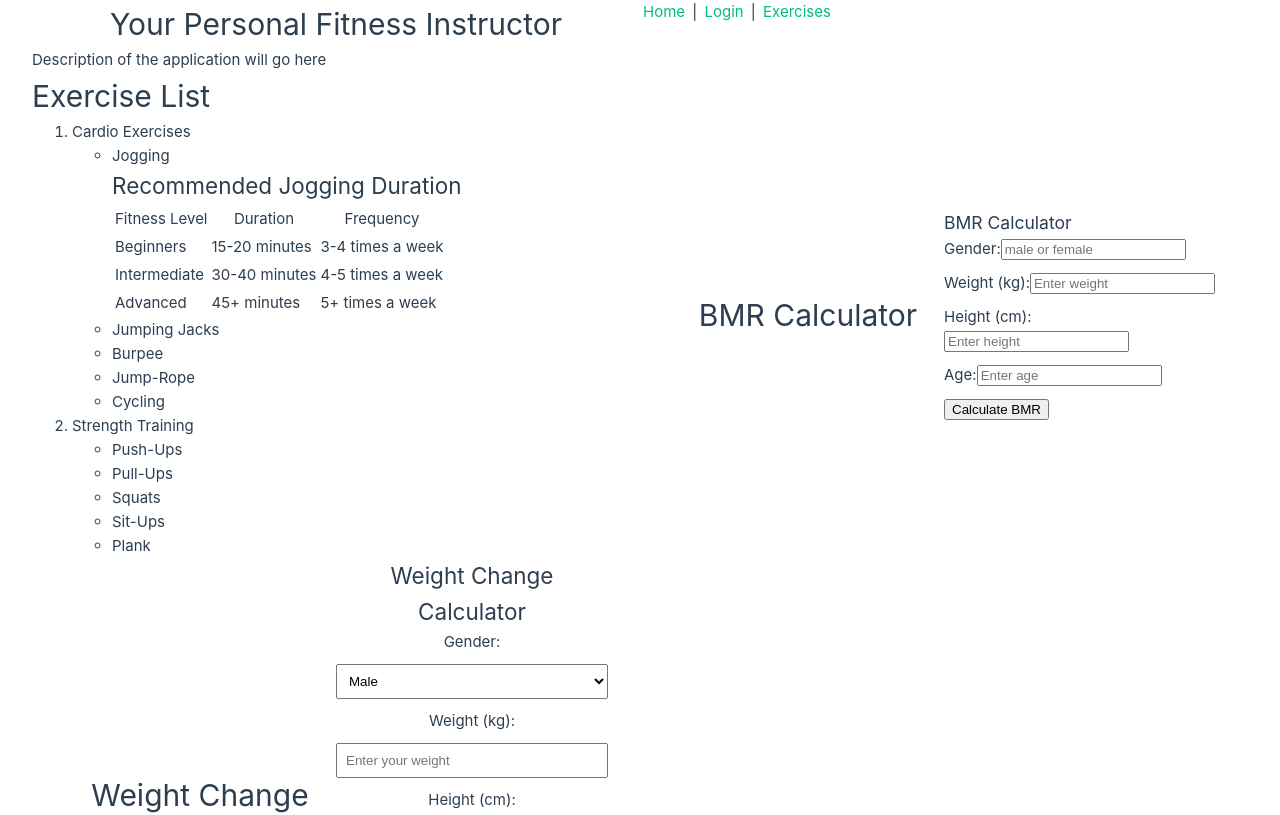
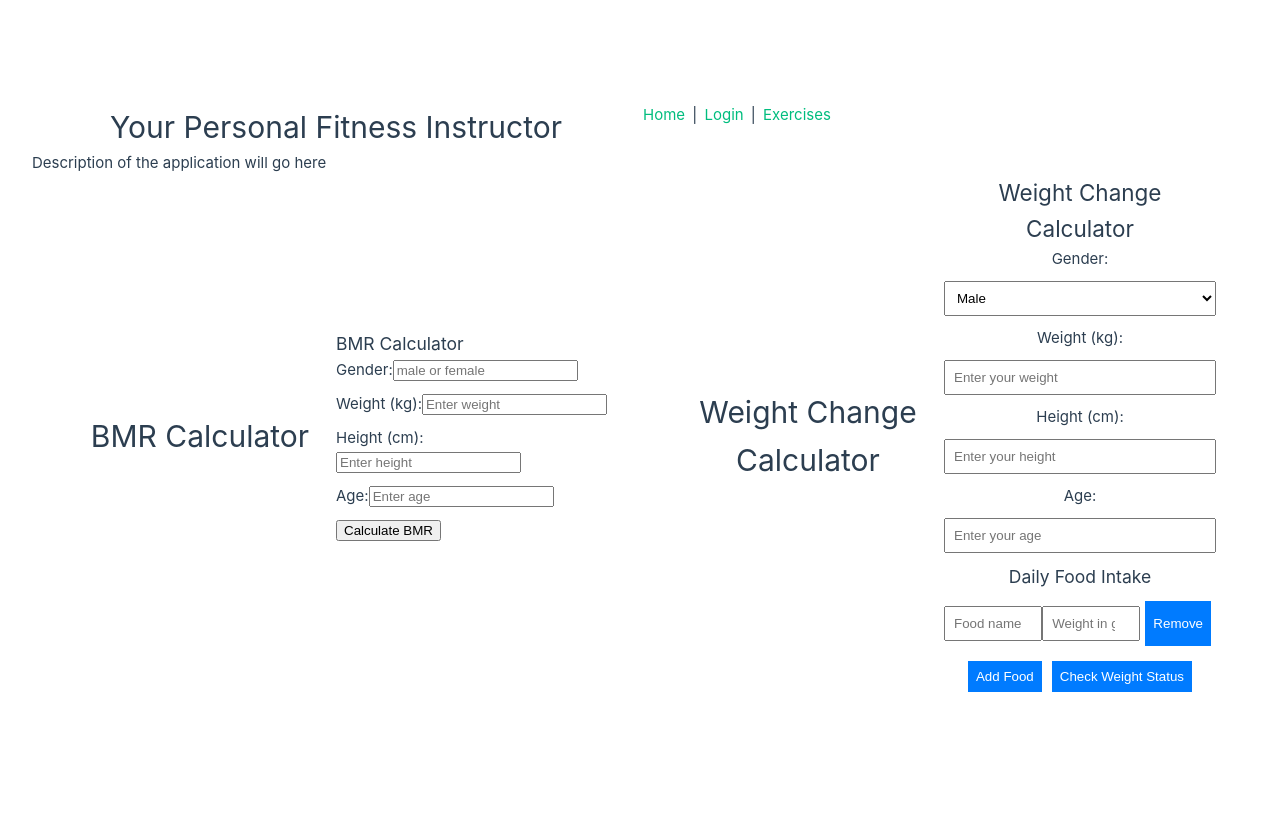
Before and after one commit to Oscarainbow/Your-Personal-Fitness-Instructor, a Vue app in the folder VueApp/: page /exercises in a window 1280 px wide. Shown: the top 815 px of the page. Built offline with nearby package versions, Linux system fonts and the light colour scheme.

Commit message:
commenting out exercise list

```diff
--- a/VueApp/src/views/ExercisesView.vue
+++ b/VueApp/src/views/ExercisesView.vue
@@ -1,10 +1,10 @@
 <template>
-    <div>
+   <!-- <div>
       <h1>Exercise List</h1>
       <ol>
-       <!-- <li v-for="exercise in exercises" :key="exercise.id">
+       <li v-for="exercise in exercises" :key="exercise.id">
           {{ exercise.name }}
-        </li> -->
+        </li>
 
         <li>Cardio Exercises</li>
           <ul>
@@ -33,10 +33,10 @@
                 </tr>
               </table>
 
-          <!-- <p>Recommended Jogging Duration:
+        <p>Recommended Jogging Duration:
               Beginners: 15-20 minutes, 3-4 times a week.
               Intermediate: 30-40 minutes, 4-5 times a week.
-              Advanced: 45+ minutes, 5+ times a week.</p> -->
+              Advanced: 45+ minutes, 5+ times a week.</p>
 
 
             <li>Jumping Jacks</li>
@@ -56,6 +56,8 @@
 
       </ol>
     </div>
+
+  -->
   </template>
 
   <script setup>
```
Also changed, not shown: VueApp/src/components/BMRCalc.vue (+0 -16 lines).
